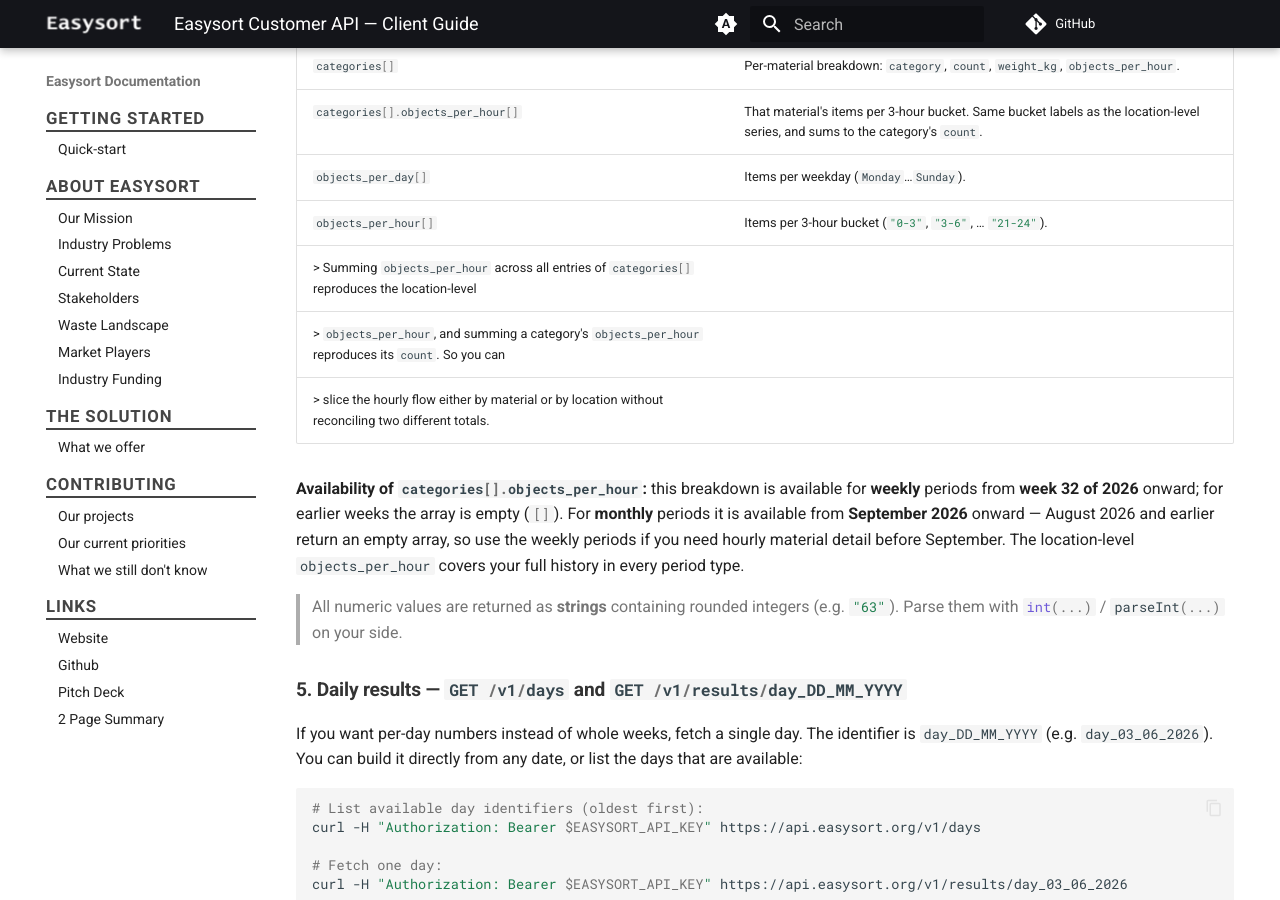
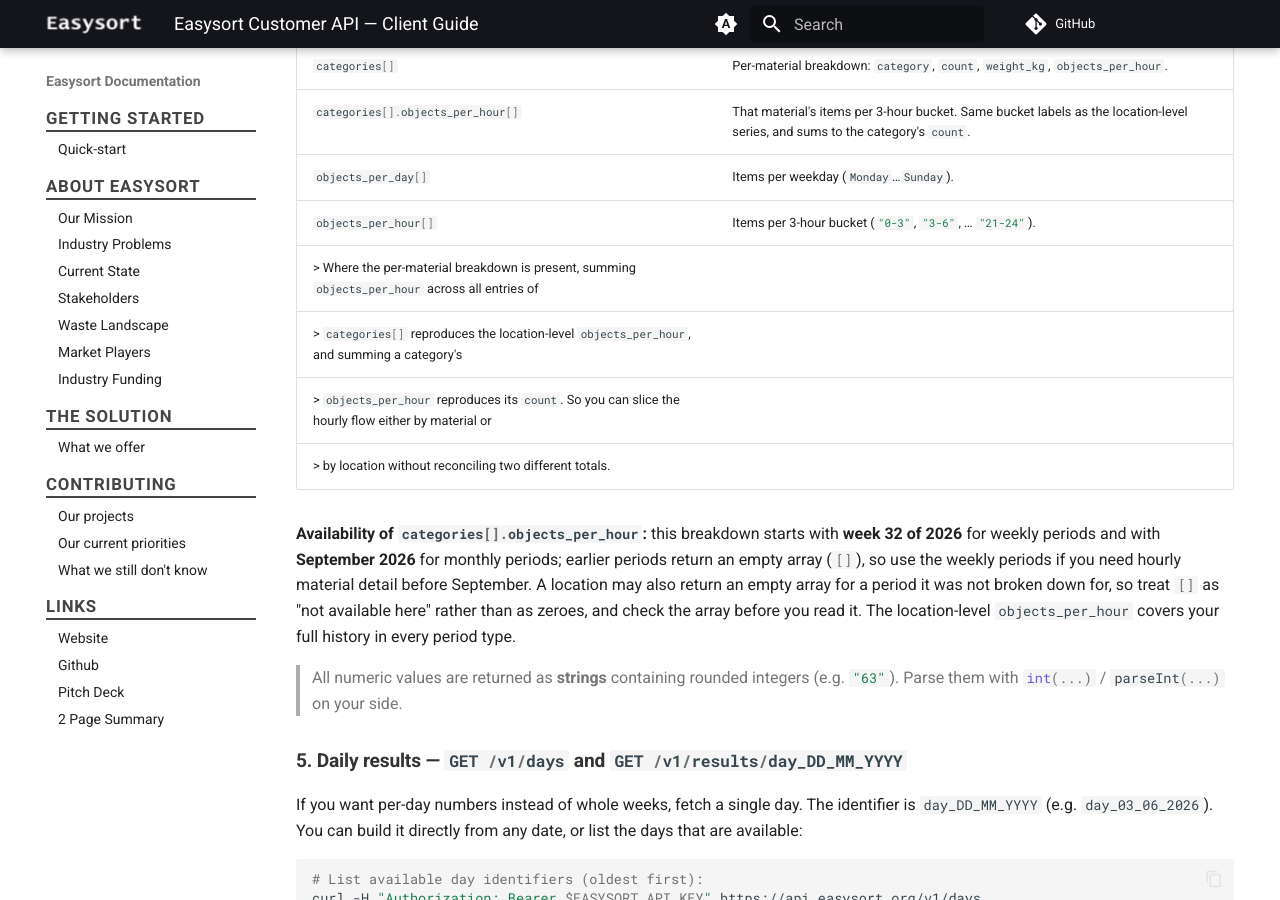
Before and after one commit to Easysort/Easysort, an MkDocs documentation site: the page built from docs/api/argo.md, in a window 1280 px wide and 900 px high, scrolled down 2753 px. Built offline with MkDocs 1.6.1 and Material for MkDocs 9.7.7, drawn with Linux system fonts in a browser that asks for light colours; comment, search, counter and statistics services are not loaded; some of the changed text lies outside the part shown.

Commit message:
Update argo.md

```diff
--- a/docs/api/argo.md
+++ b/docs/api/argo.md
@@ -127,14 +127,16 @@ curl -H "Authorization: Bearer $EASYSORT_API_KEY" https://api.easysort.org/v1/re
 | `categories[].objects_per_hour[]` | That material's items per 3-hour bucket. Same bucket labels as the location-level series, and sums to the category's `count`. |
 | `objects_per_day[]` | Items per weekday (`Monday`…`Sunday`). |
 | `objects_per_hour[]` | Items per 3-hour bucket (`"0-3"`, `"3-6"`, … `"21-24"`). |
-> Summing `objects_per_hour` across all entries of `categories[]` reproduces the location-level
-> `objects_per_hour`, and summing a category's `objects_per_hour` reproduces its `count`. So you can
-> slice the hourly flow either by material or by location without reconciling two different totals.
+> Where the per-material breakdown is present, summing `objects_per_hour` across all entries of
+> `categories[]` reproduces the location-level `objects_per_hour`, and summing a category's
+> `objects_per_hour` reproduces its `count`. So you can slice the hourly flow either by material or
+> by location without reconciling two different totals.
 
-**Availability of `categories[].objects_per_hour`:** this breakdown is available for **weekly**
-periods from **week 32 of 2026** onward; for earlier weeks the array is empty (`[]`). For **monthly**
-periods it is available from **September 2026** onward — August 2026 and earlier return an empty
-array, so use the weekly periods if you need hourly material detail before September. The
+**Availability of `categories[].objects_per_hour`:** this breakdown starts with **week 32 of 2026**
+for weekly periods and with **September 2026** for monthly periods; earlier periods return an empty
+array (`[]`), so use the weekly periods if you need hourly material detail before September. A
+location may also return an empty array for a period it was not broken down for, so treat `[]` as
+"not available here" rather than as zeroes, and check the array before you read it. The
 location-level `objects_per_hour` covers your full history in every period type.
 
 > All numeric values are returned as **strings** containing rounded integers (e.g. `"63"`).
@@ -229,7 +231,7 @@ Each run writes four files:
 | `<name>_objects.csv` | One row per location: objects, weight, CO₂, visitors. |
 | `<name>_totals.csv` | Organisation-wide totals for the period. |
 | `<name>_per_day.csv` | Objects per weekday, one column per location (weeks/months). |
-| `<name>_per_hour.csv` | Objects per 3-hour bucket, per location **and per category** — long format, ready to pivot. |
+| `<name>_per_hour.csv` | Objects per 3-hour bucket, per location **and per category** — long format, ready to pivot. Where a location has no per-material breakdown for the period, its hourly flow appears under the category `All categories` instead, so the hourly view is filled in for every period. |
 
 For a day the third file is `<name>_categories.csv` (the per-material breakdown) instead of
 `_per_day.csv`, since a day has only one weekday.
@@ -326,6 +328,13 @@ console.log(objectsPerLocation, "total:", totalObjects);
 
 ---
 
+### 6. Vision+ videos
+
+If your organisation has Vision+ enabled, see [`VISION_PLUS_CUSTOMER.md`](./VISION_PLUS_CUSTOMER.md)
+for device upload (signed URL) and list/download.
+
+---
+
 ## Errors
 
 The API uses standard HTTP status codes:
```
